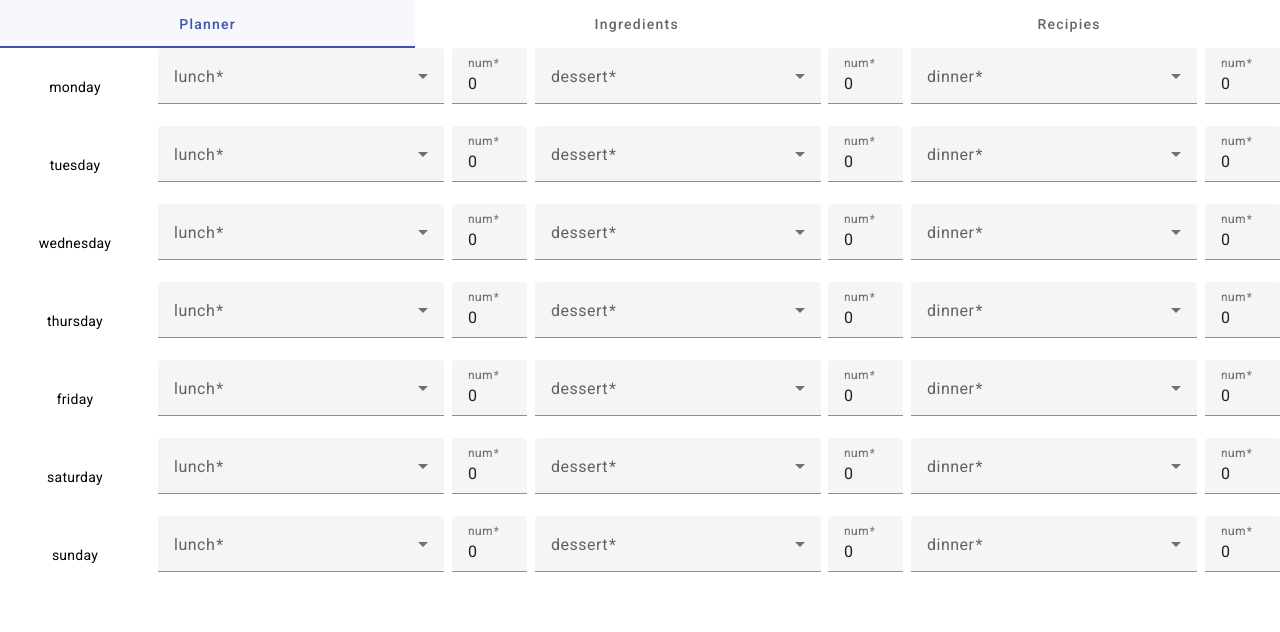
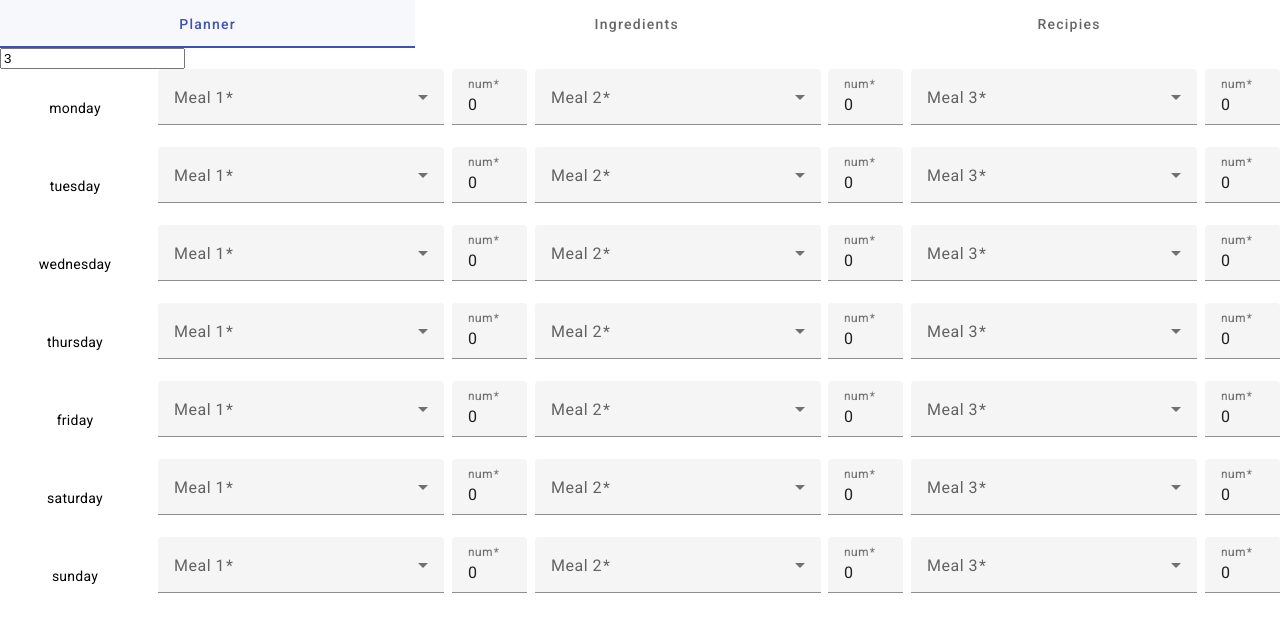
Before and after one commit to KaiserKon/kitchen_planer, an Angular app: page /home in a window 1280 px wide. Shown: the top 632 px of the page. Built offline with nearby package versions, Linux system fonts and the light colour scheme.

Commit message:
makes meal number dynamic

```diff
--- a/src/app/components/planner/day/day.component.html
+++ b/src/app/components/planner/day/day.component.html
@@ -1,13 +1,13 @@
 <form class="day">
   <mat-label class="day-label"> {{weekday}} </mat-label>
-  <ng-container *ngFor="let mealName of ['lunch', 'dessert', 'dinner']">
+  <ng-container *ngFor="let mealName of (numberOfMeals | numSequence)">
     <ng-template *ngTemplateOutlet="meal, context: {$implicit: mealName}"></ng-template>
   </ng-container>
 </form>
 
 <ng-template #meal let-mealName>
   <mat-form-field class="meal-name">
-    <mat-label>{{mealName}}</mat-label>
+    <mat-label>Meal {{mealName}}</mat-label>
     <mat-select required>
       <mat-option *ngFor="let recepie of foods" [value]="recepie.value">
         {{recepie.name}}
--- a/src/app/components/planner/planner.component.html
+++ b/src/app/components/planner/planner.component.html
@@ -1,7 +1,8 @@
 <!-- TODO Config Area for Timeframe and number of meals per day. -->
+<input type="number" min="0" [defaultValue]="numberOfMeals" matInput matNativeControl (change)="onChange($event)">
 
 <div class="day-body">
   <ng-container *ngFor="let weekday of weekdays">
-    <day [weekday]="weekday"></day>
+    <day [weekday]="weekday" [numberOfMeals]="numberOfMeals"></day>
   </ng-container>
 </div>
--- a/src/app/components/planner/planner.component.ts
+++ b/src/app/components/planner/planner.component.ts
@@ -22,4 +22,10 @@ export class PlannerComponent {
     'saturday',
     'sunday',
   ];
+
+  numberOfMeals = 3;
+
+  onChange(event: any) {
+    this.numberOfMeals = Number(event.target.value);
+  }
 }
--- /dev/null
+++ b/src/app/pipes/numSequenc.pipe.ts
@@ -0,0 +1,11 @@
+import { Pipe, PipeTransform } from '@angular/core';
+
+@Pipe({
+  name: 'numSequence',
+  standalone: true,
+})
+export class NumSequencePipe implements PipeTransform {
+  transform(value: number): Array<number> {
+    return Array.from({ length: value }, (_, i) => i + 1);
+  }
+}
```
Also changed, not shown: src/app/app.module.ts (+8 -1 lines), src/app/components/planner/day/day.component.ts (+9 -1 lines).
